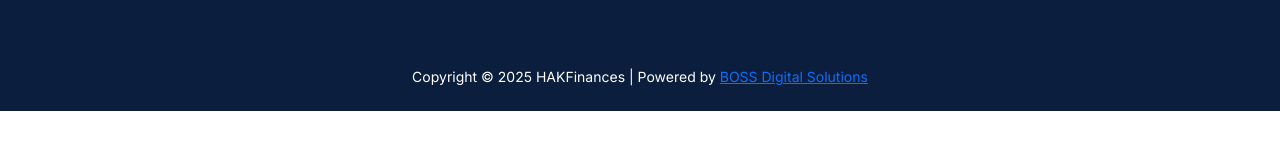
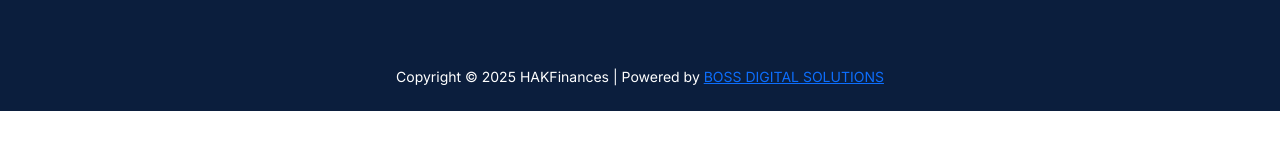
Before and after one commit to sajawalDev/accounting_project, a Next.js app: page /blog/1 in a window 1280 px wide. Shown: the part 402-552 px from the top of the page. Built offline with nearby package versions, Linux system fonts and the light colour scheme; no server answers.

Commit message:
Update 2 Footer.jsx

```diff
--- a/src/components/Footer/Footer.jsx
+++ b/src/components/Footer/Footer.jsx
@@ -80,7 +80,7 @@ const Footer = () => {
         </div>
 
         <div className={Styles.copyright}>
-          <p>Copyright © 2025 HAKFinances | Powered by <a href="https://bossdigitalsol.com/">BOSS Digital Solutions</a></p>
+          <p>Copyright © 2025 HAKFinances | Powered by <a href="https://bossdigitalsol.com/">BOSS DIGITAL SOLUTIONS</a></p>
         </div>
       </div>
     </footer>
```
